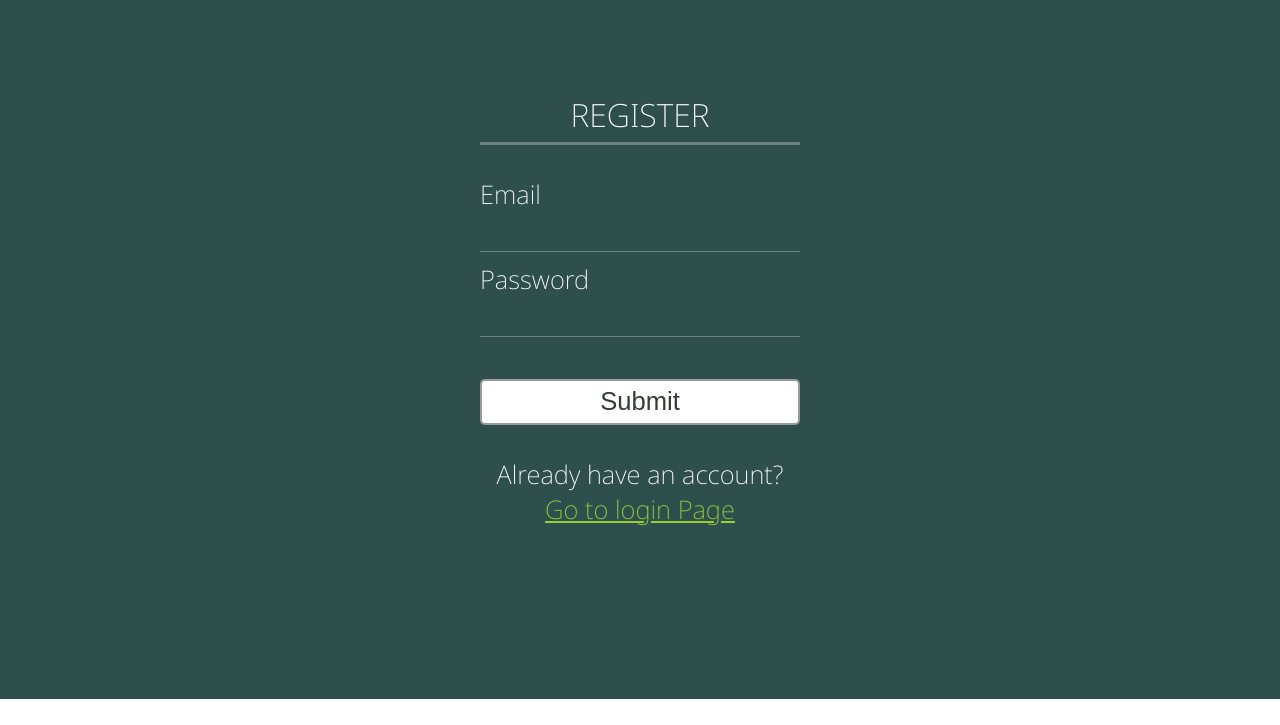
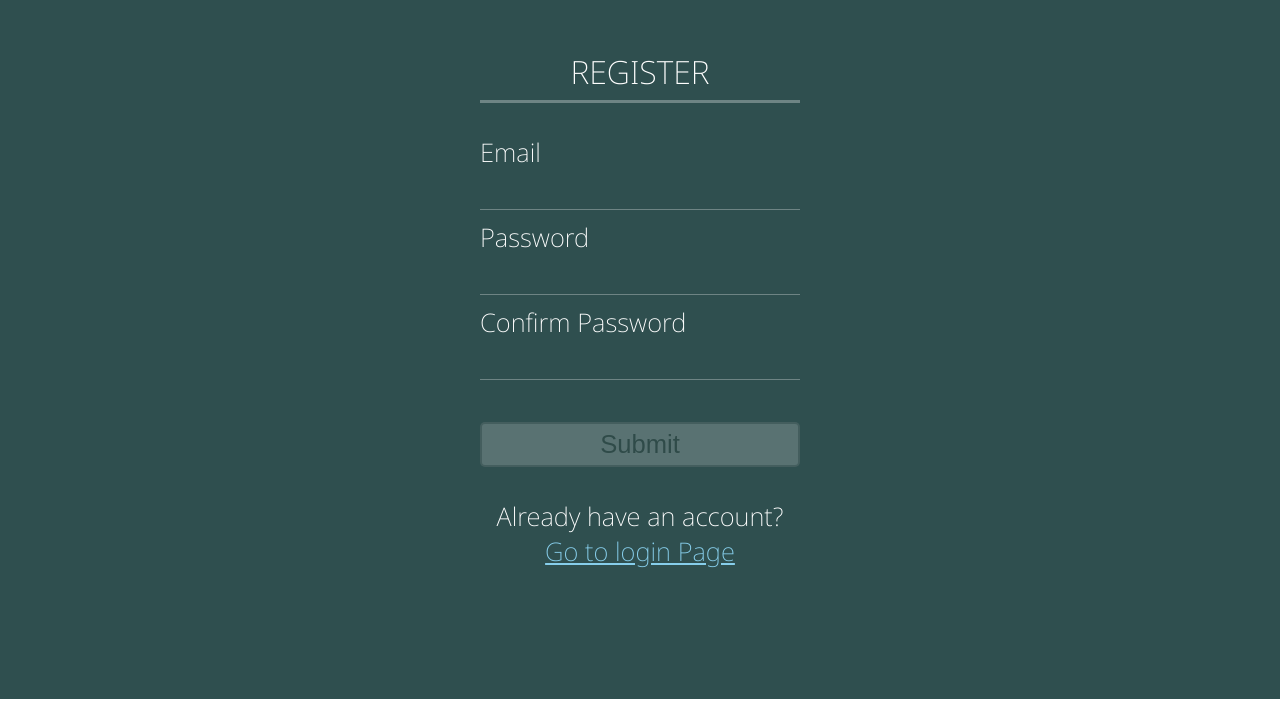
Before and after one commit to devtsp/stocktaking-server, a React (Create React App) app in the folder client/: page /register in a window 1280 px wide. Shown: the part 101-826 px from the top of the page. Before the commit the page ends 800 px from the top, so only its background shows below. Built offline with nearby package versions, Linux system fonts and the light colour scheme; no server answers.

Commit message:
add validation to password and repeat password

```diff
--- a/client/src/index.css
+++ b/client/src/index.css
@@ -23,6 +23,10 @@ code {
 }
 
 /* GRAL OVERRIDES ================================================================== */
+
+* {
+	box-sizing: border-box;
+}
 
 input[type='number']::-webkit-inner-spin-button,
 input[type='number']::-webkit-outer-spin-button {
@@ -234,6 +238,11 @@ form input[type='submit']:hover {
 	border-color: darkseagreen;
 }
 
+form input[type='submit']:disabled {
+	cursor: context-menu;
+	opacity: 0.2;
+}
+
 form p {
 	font-weight: 200;
 	margin: 0;
@@ -241,7 +250,7 @@ form p {
 
 form a,
 form a:visited {
-	color: yellowgreen;
+	color: skyblue;
 }
 
 .Login,
@@ -270,8 +279,23 @@ form a:visited {
 
 form .error {
 	color: rgb(83, 40, 40);
-	margin: 1rem 0;
-	width: 20rem;
+	font-weight: 400;
+	text-align: center;
+	background-color: rgba(220, 144, 144, 0.131);
+	margin: 0.4rem 0;
+	padding: 0.4rem;
+	border-radius: 0.4rem;
+	line-height: 1;
+}
+
+form .success {
+	color: rgb(133, 183, 33);
+	text-align: center;
+	background-color: rgba(195, 220, 144, 0.131);
+	margin: 0.4rem 0;
+	padding: 0.4rem;
+	border-radius: 0.4rem;
+	line-height: 1;
 }
 
 .instructions {
@@ -279,14 +303,28 @@ form .error {
 	color: rgb(208, 215, 221);
 	margin-bottom: 1rem;
 	position: absolute;
+	z-index: 2;
 	background-color: rgb(34, 34, 34);
 	width: 18rem;
 	border-radius: 5px;
 	padding: 1rem;
 }
 
+.instructions::before {
+	content: '';
+	position: absolute;
+	top: -0.4rem;
+	left: 2rem;
+	border: 0.5rem solid rgb(34, 34, 34);
+	transform: rotate(45deg);
+}
+
+.instructions p {
+	display: flex;
+}
+
 .instructions svg {
-	margin-right: 0.2rem;
+	margin-right: 0.4rem;
 	vertical-align: top;
 	size: 2rem;
 }
--- a/client/src/pages/Register.js
+++ b/client/src/pages/Register.js
@@ -1,6 +1,5 @@
 import React from 'react';
 import { Link, useNavigate } from 'react-router-dom';
-import { IconContext } from 'react-icons';
 import {
 	AiOutlineCheckCircle,
 	AiOutlineCloseCircle,
@@ -16,7 +15,7 @@ const Register = () => {
 	const errRef = React.useRef();
 
 	const [email, setEmail] = React.useState('');
-	const [validEmail, setValidEmail] = React.useState(false);
+	const [validEmail, setValidEmail] = React.useState();
 	const [emailFocus, setEmailFocus] = React.useState(false);
 
 	const [password, setPassword] = React.useState('');
@@ -42,7 +41,9 @@ const Register = () => {
 	React.useEffect(() => {
 		const result = PASSWORD_REGEX.test(password);
 		setValidPassword(result);
+	}, [password]);
 
+	React.useEffect(() => {
 		const passwordsMatch = password === repeatPassword;
 		setValidRepeatPassword(passwordsMatch);
 	}, [password, repeatPassword]);
@@ -53,6 +54,15 @@ const Register = () => {
 
 	const submitRegister = async e => {
 		e.preventDefault();
+
+		const validEmail = EMAIL_REGEX.test(email);
+		const validPassword = PASSWORD_REGEX.test(password);
+
+		if (!validEmail || !validPassword) {
+			setError('Invalid Entry');
+			return;
+		}
+
 		const body = { email, password };
 
 		if (!email.trim() || !password.trim()) {
@@ -66,7 +76,7 @@ const Register = () => {
 			setEmail('');
 			setPassword('');
 			setError('');
-			navigate('/login');
+			setSuccess('Registered new user Successfully');
 		} catch (err) {
 			console.error(err.message);
 			setError(err.response.data.error);
@@ -96,43 +106,119 @@ const Register = () => {
 					autoComplete="off"
 					required
 					aria-invalid={validEmail ? 'false' : 'true'}
-					aria-describedby="uidnote"
+					aria-describedby="email-note"
 					onFocus={() => setEmailFocus(true)}
 					onBlur={() => setEmailFocus(false)}
 					ref={emailRef}
 				/>
 				<div>
 					<p
-						id="uidnote"
 						className={
 							emailFocus && email && !validEmail ? 'instructions' : 'offscreen'
 						}
 					>
-						{' '}
-						<AiOutlineInfoCircle />{' '}
-						<span>Enter a valid email format, ex: NewUser@gmail.com</span>
+						<AiOutlineInfoCircle />
+						<span id="email-note">
+							Enter a valid email format, ex: NewUser@gmail.com
+						</span>
 					</p>
 				</div>
 			</div>
 			<div>
-				<label htmlFor="register-password">Password</label> <br />
+				<label htmlFor="register-password" className="login-label">
+					Password
+					{password ? (
+						validPassword ? (
+							<AiOutlineCheckCircle className="valid" />
+						) : (
+							<AiOutlineCloseCircle className="invalid" />
+						)
+					) : (
+						''
+					)}
+				</label>
 				<input
 					type="password"
 					id="register-password"
 					onChange={e => setPassword(e.target.value)}
 					autoComplete="off"
-					value={password}
 					required
+					aria-invalid={validPassword ? 'false' : 'true'}
+					aria-describedby="password-note"
+					onFocus={() => setPasswordFocus(true)}
+					onBlur={() => setPasswordFocus(false)}
+				/>
+				<div>
+					<p
+						className={
+							passwordFocus && !validPassword ? 'instructions' : 'offscreen'
+						}
+					>
+						<AiOutlineInfoCircle />
+						<span id="password-note">
+							Password must have 8 to 30 characters, contain at least one
+							uppercase letter, one lowercase letter and a digit
+						</span>
+					</p>
+				</div>
+			</div>
+			<div>
+				<label htmlFor="register-repeat-password" className="login-label">
+					Confirm Password{' '}
+					{repeatPassword ? (
+						validRepeatPassword ? (
+							<AiOutlineCheckCircle className="valid" />
+						) : (
+							<AiOutlineCloseCircle className="invalid" />
+						)
+					) : (
+						''
+					)}
+				</label>
+				<input
+					type="password"
+					id="register-repeat-password"
+					onChange={e => setRepeatPassword(e.target.value)}
+					autoComplete="off"
+					required
+					aria-invalid={validPassword ? 'false' : 'true'}
+					aria-describedby="confirm-password-note"
+					onFocus={() => setRepeatPasswordFocus(true)}
+					onBlur={() => setRepeatPasswordFocus(false)}
+				/>
+				<div>
+					<p
+						className={
+							repeatPassword && repeatPasswordFocus && !validRepeatPassword
+								? 'instructions'
+								: 'offscreen'
+						}
+					>
+						<AiOutlineInfoCircle />
+						<span id="confirm-password-note">Passwords must match</span>
+					</p>
+				</div>
+			</div>
+			<div>
+				<input
+					type="submit"
+					value="Submit"
+					disabled={
+						!validEmail || !validPassword || !validRepeatPassword ? true : false
+					}
 				/>
 			</div>
-			<p
-				ref={errRef}
-				className={error ? 'error' : 'offscreen'}
-				aria-live="assertive"
-			></p>
-			<div>
-				<input type="submit" value="Submit" />
-			</div>
+			{success && (
+				<div>
+					<p className="success">{success}</p>
+				</div>
+			)}
+			{error && (
+				<div>
+					<p className="error">{error}</p>
+				</div>
+			)}
+
 			<p>
 				Already have an account? <br />
 				<Link to="/login">Go to login Page</Link>
@@ -142,9 +228,8 @@ const Register = () => {
 };
 
 const EMAIL_REGEX =
-	/[a-z0-9!#$%&'*+/=?^_`{|}~-]+(?:\.[a-z0-9!#$%&'*+/=?^_`{|}~-]+)*@(?:[a-z0-9](?:[a-z0-9-]*[a-z0-9])?\.)+[a-z0-9](?:[a-z0-9-]*[a-z0-9])?/g;
+	/[a-z0-9!#$%&'*+/=?^_`{|}~-]+(?:\.[a-z0-9!#$%&'*+/=?^_`{|}~-]+)*@(?:[a-z0-9](?:[a-z0-9-]*[a-z0-9])?\.)+[a-z0-9](?:[a-z0-9-]*[a-z0-9])?/;
 
-const PASSWORD_REGEX =
-	/^(?=.*[A-Z])(?=.*[a-z])(?=.*[0-9])(?=.*[a-zA-Z]).{8,30}$/gm;
+const PASSWORD_REGEX = /^(?=.*\d)(?=.*[a-z])(?=.*[A-Z])(?=.*[a-zA-Z]).{8,}/;
 
 export default Register;
```
